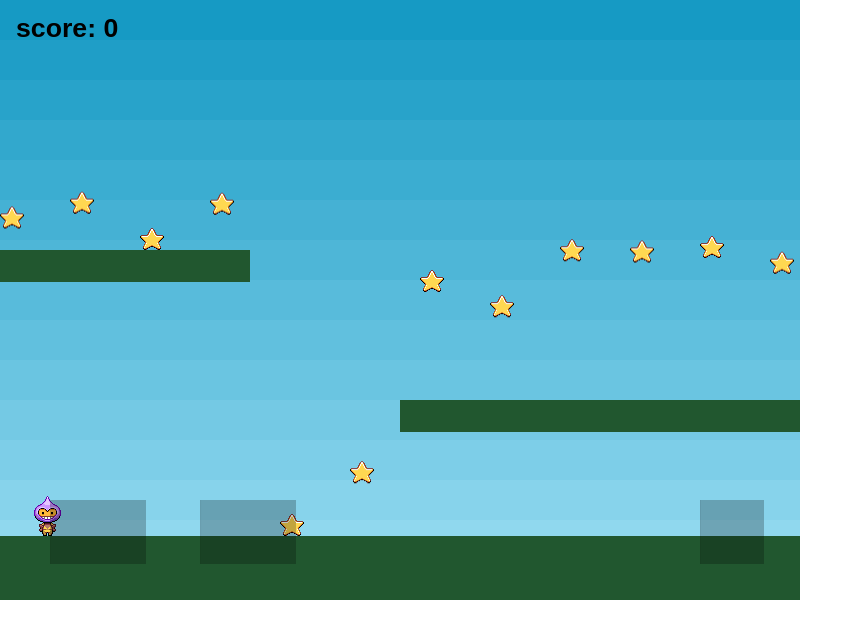
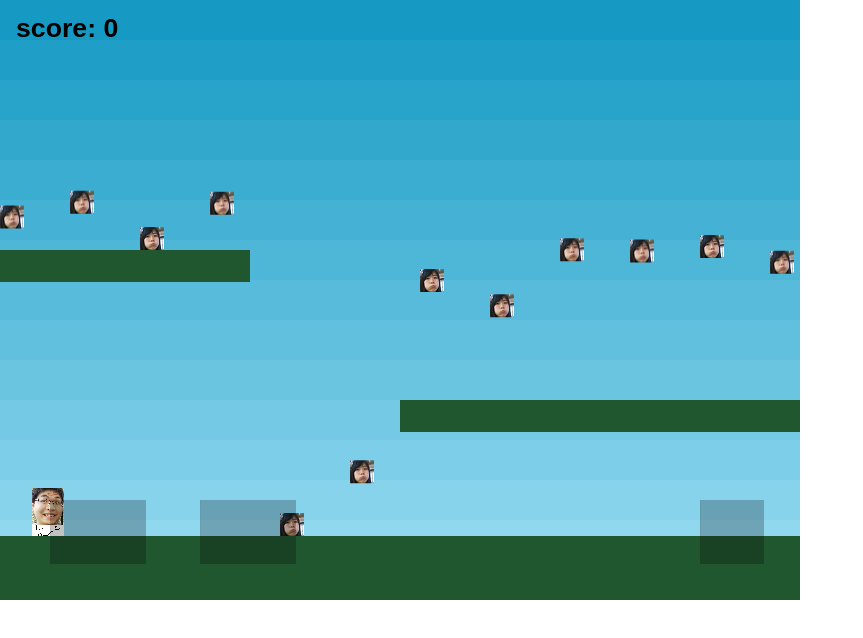
Before and after one commit to kamael/game, a plain HTML site: page demo/index.html in a window 1280 px wide. Shown: the whole page, without its empty margins (0-863 px from the left). Drawn offline with Linux system fonts and the light colour scheme; animation ran at ten frames a second.

Commit message:
change photo

```diff
--- a/demo/index.html
+++ b/demo/index.html
@@ -20,8 +20,8 @@ function preload() {
 
     game.load.image('sky', 'assets/sky.png');
     game.load.image('ground', 'assets/platform.png');
-    game.load.image('star', 'assets/star.png');
-    game.load.spritesheet('dude', 'assets/dude.png', 32, 48);
+    game.load.image('star', 'assets/huahua.png');
+    game.load.spritesheet('dude', 'assets/hero.png', 32, 48);
     game.load.spritesheet('buttonvertical', 'assets/button-vertical.png',64,64);
     game.load.spritesheet('buttonhorizontal', 'assets/button-horizontal.png',96,64);
 
```
Also changed, not shown: demo/assets/hero.png (added), demo/assets/huahua.png (added).
